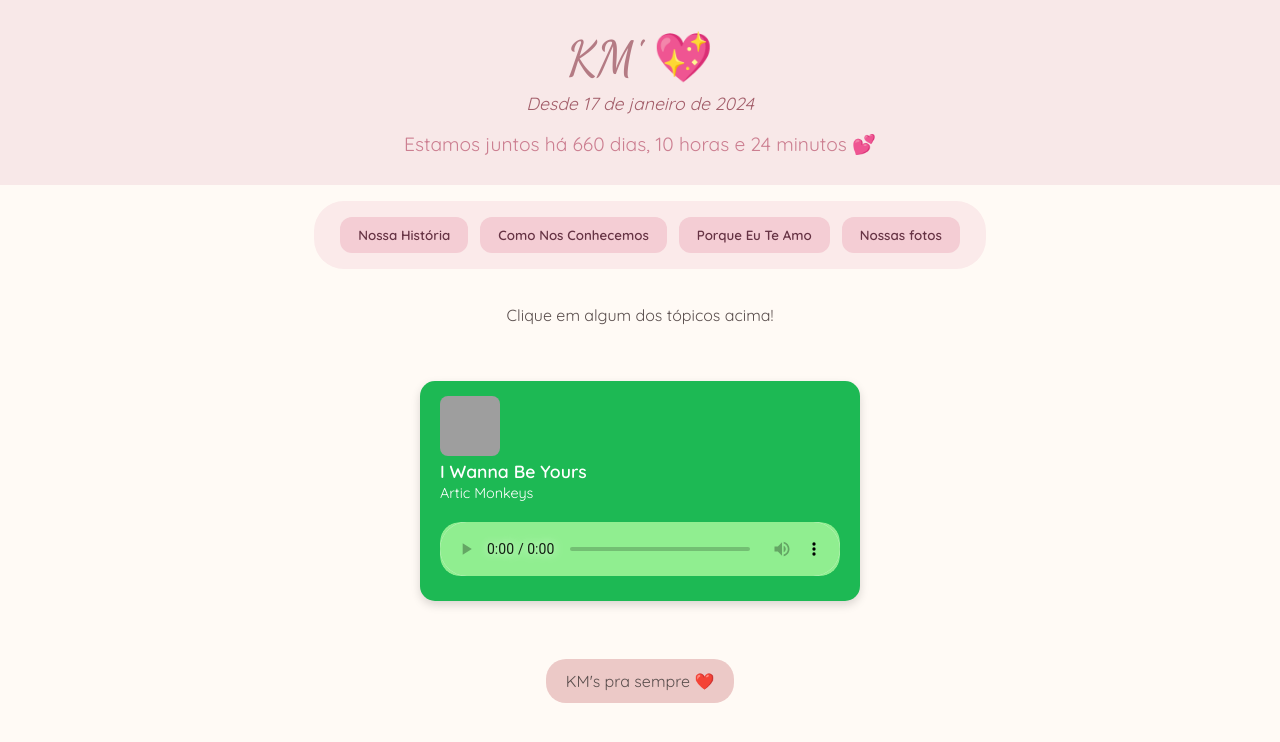
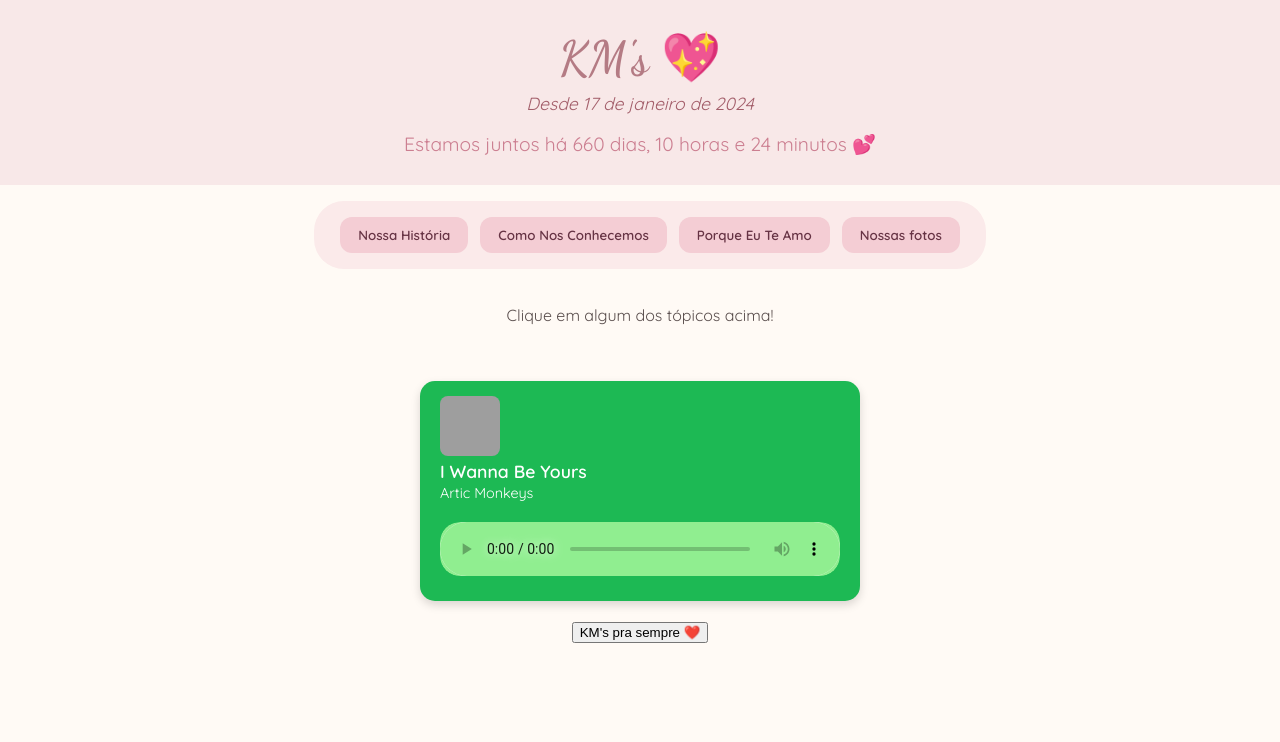
Before and after one commit to KeirrysonMatheus/KM-s, a plain HTML site: page index.html in a window 1280 px wide. Drawn offline with Linux system fonts and the light colour scheme; grey boxes are pictures that could not be loaded.

Commit message:
Refactor button styles and update header content
Removed button styles and updated header text.

```diff
--- a/index.html
+++ b/index.html
@@ -160,30 +160,6 @@
       box-shadow: 0 4px 8px rgba(0, 0, 0, 0.1);
     }
 
-    .botoes-amor {
-      margin: 30px 0;
-      display: flex;
-      flex-wrap: wrap;
-      justify-content: center;
-    }
-
-    .botoes-amor button {
-      background: #ecc9c7;
-      color: #5a4e4d;
-      border: none;
-      margin: 8px;
-      padding: 12px 20px;
-      border-radius: 20px;
-      font-family: 'Quicksand', sans-serif;
-      font-size: 1em;
-      transition: all 0.3s;
-      cursor: pointer;
-    }
-
-    .botoes-amor button:hover {
-      background: #f3dede;
-      transform: scale(1.05);
-    }
 
     audio {
       display: block;
@@ -226,7 +202,7 @@
 <body>
 
   <header>
-    <h1>KM'<s></s> 💖</h1>
+    <h1>KM's 💖</h1>
     <p id="desde">Desde 17 de janeiro de 2024</p>
     <p id="contador"></p>
   </header>
```
